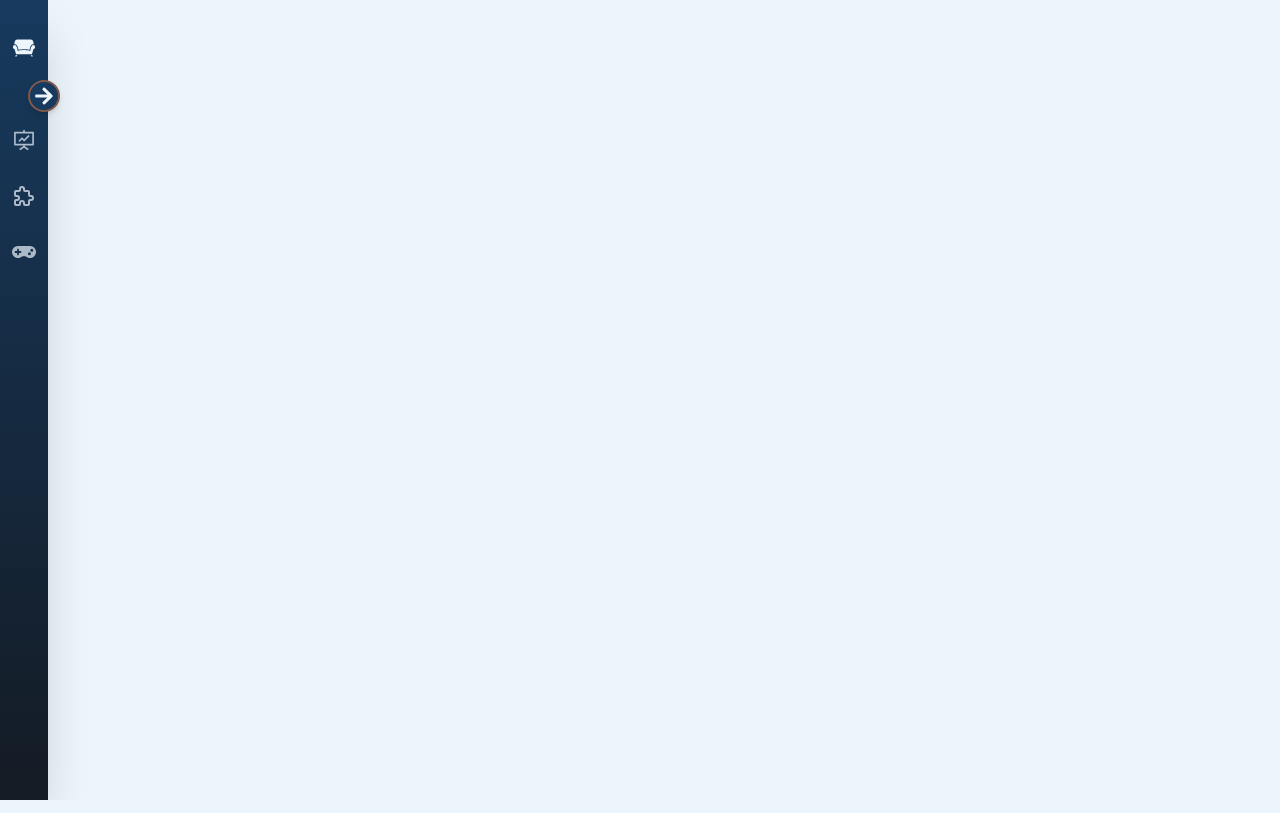
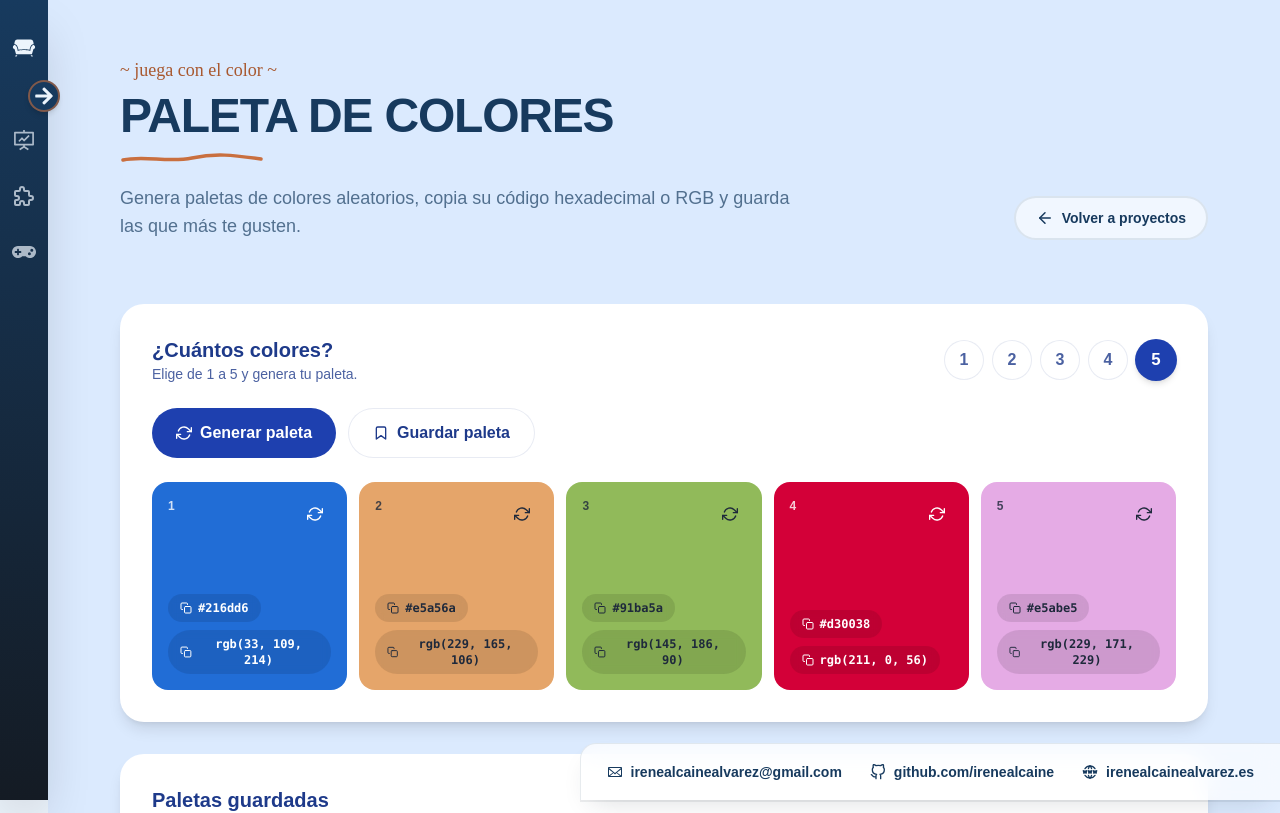
Before and after one commit to irenealcaine/el-rincon-de-no-pensar, a React (Create React App) app: page /projects/palette in a window 1280 px wide. Before the commit this address had no page. Shown: the top 813 px of the page. Built offline with nearby package versions, Linux system fonts and the light colour scheme.

Commit message:
add color palette

```diff
--- a/src/App.js
+++ b/src/App.js
@@ -29,6 +29,7 @@ import CarouselPage from "./Pages/CarouselPage";
 import TodoListPage from "./Pages/TodoListPage";
 import GalleryPage from "./Pages/GalleryPage";
 import FAQPage from "./Pages/FAQ";
+import ColorPalettePage from "./Pages/ColorPalettePage";
 
 const ScrollToTop = () => {
   const { pathname } = useLocation();
@@ -69,6 +70,7 @@ function App() {
               <Route path="/projects/exercise" element={<Exercise />} />
               <Route path="/projects/todo" element={<TodoListPage />} />
               <Route path="/projects/gallery" element={<GalleryPage />} />
+              <Route path="/projects/palette" element={<ColorPalettePage />} />
 
               <Route path="/components" element={<Components />} />
               <Route path="/components/watch" element={<WatchPage />} />
--- /dev/null
+++ b/src/Components/ColorPalette.jsx
@@ -0,0 +1,249 @@
+import React, { useState, useEffect } from "react";
+import Toast from "./Toast";
+import useToast from "../Hooks/useToast";
+import {
+  FiBookmark,
+  FiCopy,
+  FiRefreshCw,
+  FiTrash2,
+} from "react-icons/fi";
+
+const STORAGE_KEY = "colorPalettes";
+
+const randomHex = () =>
+  `#${Math.floor(Math.random() * 16777215)
+    .toString(16)
+    .padStart(6, "0")}`;
+
+const hexToRgb = (hex) => {
+  const r = parseInt(hex.slice(1, 3), 16);
+  const g = parseInt(hex.slice(3, 5), 16);
+  const b = parseInt(hex.slice(5, 7), 16);
+  return { r, g, b };
+};
+
+const readableColor = (hex) => {
+  const { r, g, b } = hexToRgb(hex);
+  const luminance = 0.299 * r + 0.587 * g + 0.114 * b;
+  return luminance > 150 ? "#1e293b" : "#ffffff";
+};
+
+const loadSaved = () => {
+  try {
+    const stored = localStorage.getItem(STORAGE_KEY);
+    return stored ? JSON.parse(stored) : [];
+  } catch {
+    return [];
+  }
+};
+
+const ColorPalette = () => {
+  const [colorCount, setColorCount] = useState(5);
+  const [colors, setColors] = useState(() =>
+    Array.from({ length: 5 }, randomHex)
+  );
+  const [savedPalettes, setSavedPalettes] = useState(loadSaved);
+  const { toasts, showToast, dismiss } = useToast();
+
+  useEffect(() => {
+    try {
+      localStorage.setItem(STORAGE_KEY, JSON.stringify(savedPalettes));
+    } catch {
+      // localStorage no disponible (modo privado, etc.)
+    }
+  }, [savedPalettes]);
+
+  const generatePalette = () => {
+    setColors(Array.from({ length: colorCount }, randomHex));
+    showToast("Paleta generada", "success");
+  };
+
+  const regenerateColor = (index) => {
+    setColors((prev) => prev.map((c, i) => (i === index ? randomHex() : c)));
+  };
+
+  const handleCountChange = (count) => {
+    setColorCount(count);
+    setColors((prev) =>
+      Array.from({ length: count }, (_, i) => prev[i] ?? randomHex())
+    );
+  };
+
+  const savePalette = () => {
+    setSavedPalettes((prev) => [{ id: Date.now(), colors: [...colors] }, ...prev]);
+    showToast("Paleta guardada", "success");
+  };
+
+  const deletePalette = (id) => {
+    setSavedPalettes((prev) => prev.filter((p) => p.id !== id));
+    showToast("Paleta eliminada", "info");
+  };
+
+  const copyText = (text, label) => {
+    const onCopied = () => showToast(`${label} copiado`, "success");
+    if (navigator.clipboard?.writeText) {
+      navigator.clipboard.writeText(text).then(
+        onCopied,
+        () => showToast("No se pudo copiar", "error")
+      );
+    } else {
+      const textarea = document.createElement("textarea");
+      textarea.value = text;
+      textarea.style.position = "fixed";
+      textarea.style.opacity = "0";
+      document.body.appendChild(textarea);
+      textarea.select();
+      try {
+        document.execCommand("copy");
+        onCopied();
+      } catch {
+        showToast("No se pudo copiar", "error");
+      }
+      document.body.removeChild(textarea);
+    }
+  };
+
+  const copyButton =
+    "inline-flex items-center gap-1.5 rounded-full px-3 py-1.5 text-xs font-bold font-mono transition hover:bg-white/20 active:scale-95";
+
+  return (
+    <div className="pb-16 space-y-8">
+      <section className="bg-white rounded-3xl shadow-lg p-4 md:p-8">
+        <div className="flex flex-col md:flex-row md:items-center md:justify-between gap-4 mb-6">
+          <div>
+            <h2 className="text-xl font-black text-blue-900">
+              ¿Cuántos colores?
+            </h2>
+            <p className="text-sm text-blue-900/80">
+              Elige de 1 a 5 y genera tu paleta.
+            </p>
+          </div>
+          <div className="flex flex-wrap gap-2">
+            {[1, 2, 3, 4, 5].map((n) => (
+              <button
+                key={n}
+                onClick={() => handleCountChange(n)}
+                aria-pressed={colorCount === n}
+                className={`h-10 w-10 rounded-full font-bold transition-all duration-200 ${
+                  colorCount === n
+                    ? "bg-blue-800 text-white shadow-md scale-105"
+                    : "bg-white/70 text-blue-900/80 border border-blue-900/10 hover:bg-white"
+                }`}
+              >
+                {n}
+              </button>
+            ))}
+          </div>
+        </div>
+
+        <div className="flex flex-col sm:flex-row gap-3 mb-6">
+          <button
+            onClick={generatePalette}
+            className="inline-flex items-center justify-center gap-2 rounded-full bg-blue-800 text-white font-bold px-6 py-3 hover:bg-blue-900 transition active:scale-95"
+          >
+            <FiRefreshCw className="transition-transform duration-500 hover:rotate-180" />
+            Generar paleta
+          </button>
+          <button
+            onClick={savePalette}
+            className="inline-flex items-center justify-center gap-2 rounded-full border border-blue-900/10 bg-white/70 text-blue-900 font-bold px-6 py-3 hover:bg-white transition active:scale-95"
+          >
+            <FiBookmark />
+            Guardar paleta
+          </button>
+        </div>
+
+        <div className="flex flex-wrap gap-3">
+          {colors.map((color, index) => {
+            const textColor = readableColor(color);
+            const rgb = hexToRgb(color);
+            return (
+              <div
+                key={index}
+                className="flex h-44 md:h-52 min-w-[9rem] flex-1 flex-col justify-between rounded-2xl p-4 transition-transform duration-200 hover:-translate-y-1"
+                style={{ backgroundColor: color, color: textColor }}
+              >
+                <div className="flex items-start justify-between">
+                  <span className="text-xs font-bold uppercase tracking-widest opacity-80">
+                    {index + 1}
+                  </span>
+                  <button
+                    onClick={() => regenerateColor(index)}
+                    aria-label={`Regenerar color ${index + 1}`}
+                    className="rounded-full p-2 transition hover:bg-white/20 active:scale-90"
+                  >
+                    <FiRefreshCw />
+                  </button>
+                </div>
+
+                <div className="space-y-2">
+                  <button
+                    onClick={() => copyText(color, "Código HEX")}
+                    className={`${copyButton} bg-black/10 backdrop-blur-sm`}
+                  >
+                    <FiCopy />
+                    {color}
+                  </button>
+                  <button
+                    onClick={() =>
+                      copyText(`rgb(${rgb.r}, ${rgb.g}, ${rgb.b})`, "Código RGB")
+                    }
+                    className={`${copyButton} bg-black/10 backdrop-blur-sm`}
+                  >
+                    <FiCopy />
+                    rgb({rgb.r}, {rgb.g}, {rgb.b})
+                  </button>
+                </div>
+              </div>
+            );
+          })}
+        </div>
+      </section>
+
+      <section className="bg-white rounded-3xl shadow-lg p-4 md:p-8">
+        <h2 className="text-xl font-black text-blue-900 mb-4">
+          Paletas guardadas
+        </h2>
+        {savedPalettes.length === 0 ? (
+          <p className="text-blue-900/80 text-center py-10">
+            Aún no has guardado ninguna paleta. Genera una y pulsa "Guardar
+            paleta".
+          </p>
+        ) : (
+          <ul className="space-y-3">
+            {savedPalettes.map((palette) => (
+              <li
+                key={palette.id}
+                className="flex items-center gap-3 rounded-2xl border border-blue-900/10 bg-blue-50/40 p-3"
+              >
+                <div className="flex flex-1 min-w-0 flex-wrap gap-1.5">
+                  {palette.colors.map((c, i) => (
+                    <button
+                      key={i}
+                      onClick={() => copyText(c, "Código HEX")}
+                      title={c}
+                      aria-label={`Copiar ${c}`}
+                      className="h-10 w-10 shrink-0 rounded-lg border border-black/10 transition hover:scale-110"
+                      style={{ backgroundColor: c }}
+                    />
+                  ))}
+                </div>
+                <button
+                  onClick={() => deletePalette(palette.id)}
+                  aria-label="Eliminar paleta"
+                  className="shrink-0 rounded-full p-2 text-red-700 hover:bg-red-50 transition active:scale-90"
+                >
+                  <FiTrash2 />
+                </button>
+              </li>
+            ))}
+          </ul>
+        )}
+      </section>
+
+      <Toast toasts={toasts} onDismiss={dismiss} />
+    </div>
+  );
+};
+
+export default ColorPalette;
--- /dev/null
+++ b/src/Pages/ColorPalettePage.jsx
@@ -0,0 +1,26 @@
+import React from "react";
+import Footer from "../Components/Footer";
+import ColorPalette from "../Components/ColorPalette";
+import PageIntro from "../Components/PageIntro";
+
+const ColorPalettePage = () => {
+  return (
+    <div className="bg-blue-100 min-h-screen">
+      <main className="max-w-6xl mx-auto px-4 md:px-8 pb-16">
+        <PageIntro
+          tagline={"~ juega con el color ~"}
+          title={"Paleta de colores"}
+          description={
+            "Genera paletas de colores aleatorios, copia su código hexadecimal o RGB y guarda las que más te gusten."
+          }
+          backTo={"/projects"}
+          backLabel={"Volver a proyectos"}
+        />
+        <ColorPalette />
+      </main>
+      <Footer />
+    </div>
+  );
+};
+
+export default ColorPalettePage;
--- a/src/data/MenuItems.js
+++ b/src/data/MenuItems.js
@@ -19,6 +19,7 @@ import { CgGym } from "react-icons/cg";
 import { AiOutlineCalculator } from "react-icons/ai";
 import { BsImages } from "react-icons/bs";
 import { BiPhotoAlbum } from "react-icons/bi"
+import { FaPalette } from "react-icons/fa";
 
 const menuItems = [
   {
@@ -62,6 +63,12 @@ const menuItems = [
         to: "/projects/gallery",
         icon: <BiPhotoAlbum className="h-6" />,
         bigIcon: <BiPhotoAlbum className="h-16 w-16" />,
+      },
+      {
+        title: "Paleta de colores",
+        to: "/projects/palette",
+        icon: <FaPalette className="h-6" />,
+        bigIcon: <FaPalette className="h-16 w-16" />,
       },
       // {
       //   title: "El tiempo",
```
